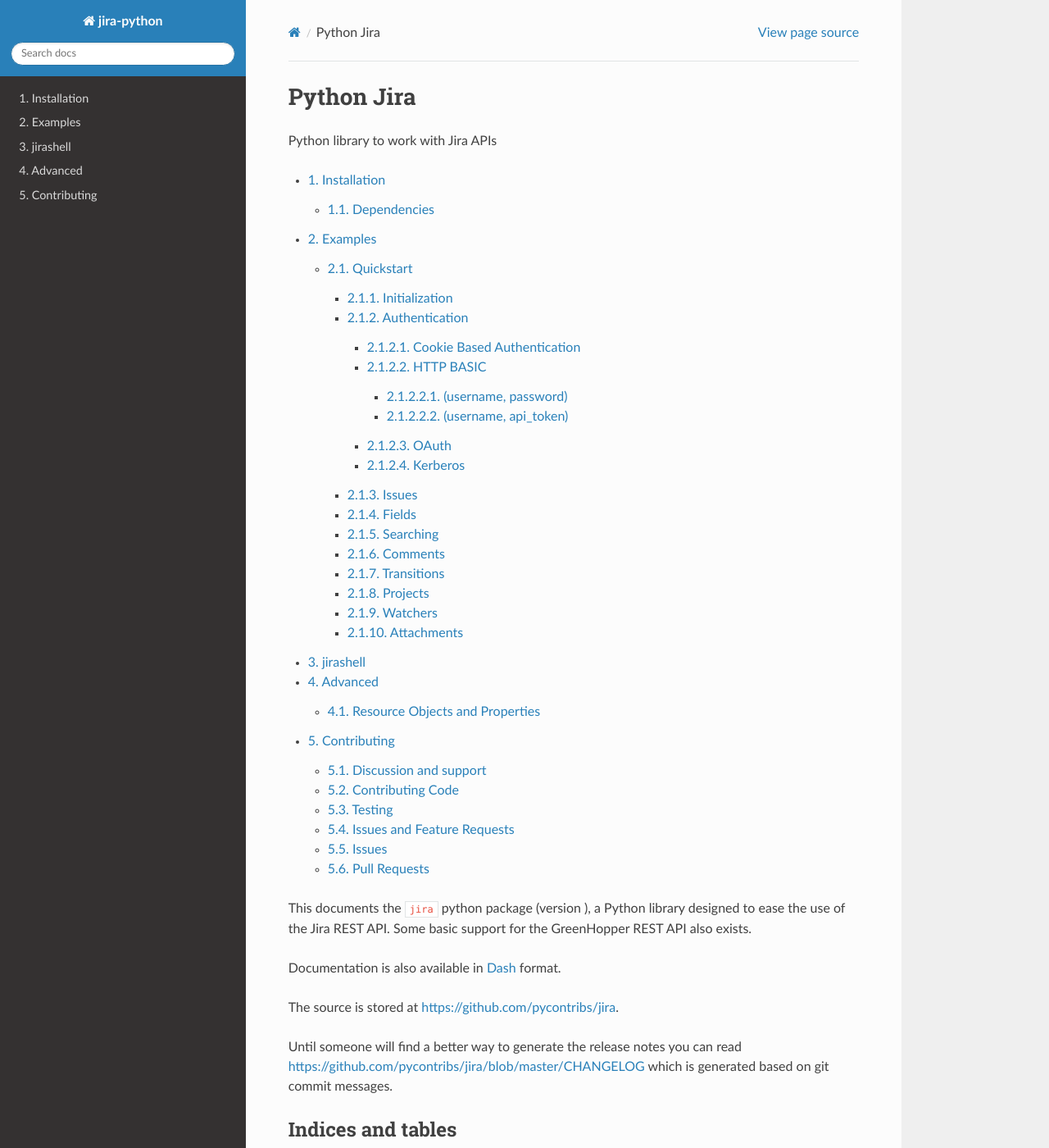
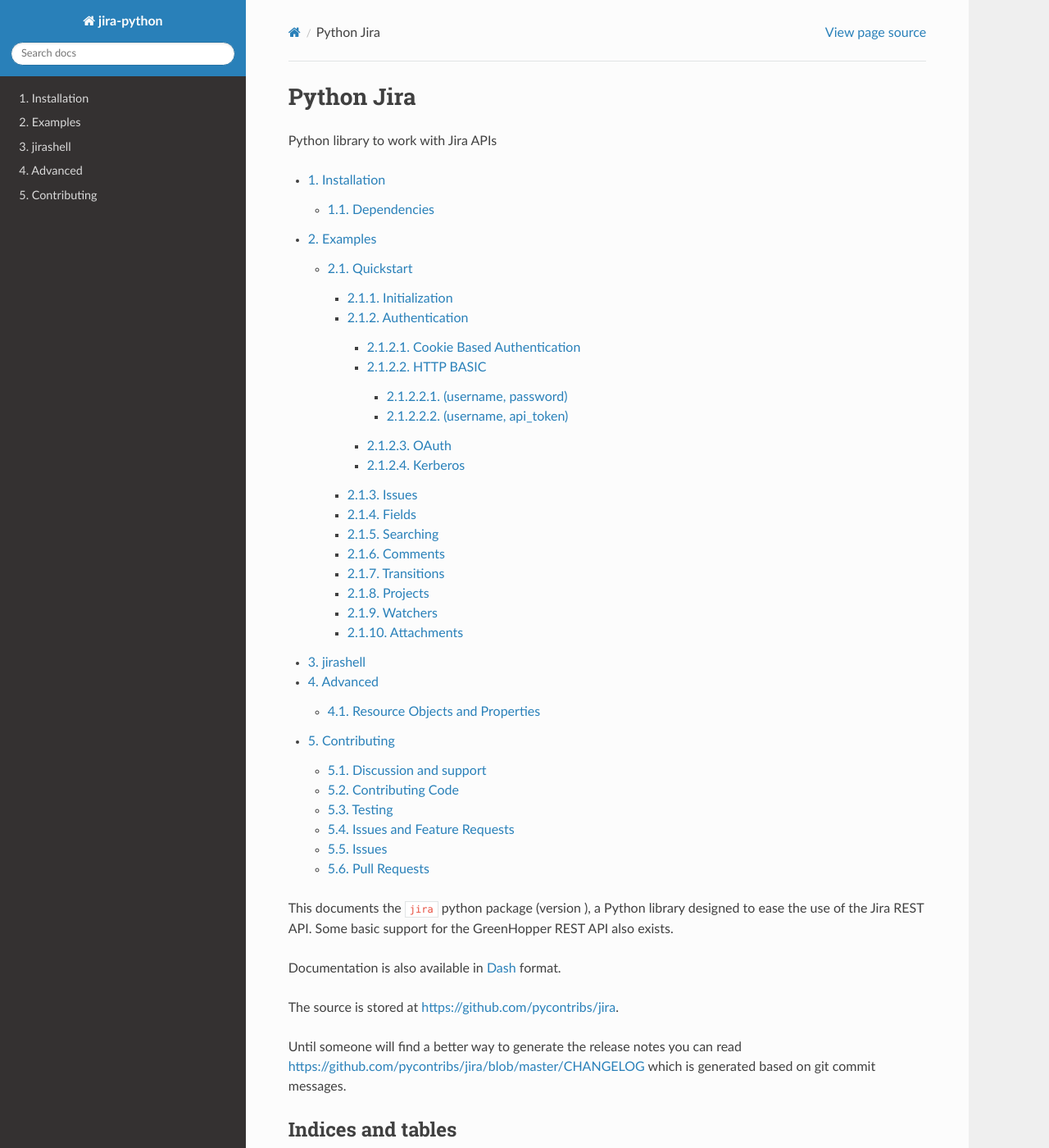
Before and after one commit to pycontribs/jira, a Sphinx documentation site: the page built from docs/index.rst, in a window 1280 px wide and 1400 px high. Shown: the whole window at 82% size. Built offline with Sphinx 7.4.7 and the Read the Docs theme 2.0.0, drawn with Linux system fonts in a browser that asks for light colours; pages that are not in the unit, such as notebooks, are missing from menus; the version number could not be read and is left out.

Commit message:
this should fix the mismatch between the white background and the line length of the docs

```diff
--- /dev/null
+++ b/docs/_static/css/custom_width.css
@@ -0,0 +1,5 @@
+@import url("theme.css");
+/* as found in https://stackoverflow.com/a/62338678/2559785 */
+.wy-nav-content {
+    max-width: 90%; !important
+}
--- a/docs/conf.py
+++ b/docs/conf.py
@@ -167,7 +167,7 @@
 # Theme options are theme-specific and customize the look and feel of a theme
 # further.  For a list of options available for each theme, see the
 # documentation.
-# html_theme_options = {}
+html_theme_options = {"body_max_width": "100%"}
 
 # Add any paths that contain custom themes here, relative to this directory.
 # html_theme_path = []
@@ -193,6 +193,8 @@
 # relative to this directory. They are copied after the builtin static files,
 # so a file named "default.css" will overwrite the builtin "default.css".
 html_static_path = ["_static"]
+
+html_style = "css/custom_width.css"
 
 # If not '', a 'Last updated on:' timestamp is inserted at every page bottom,
 # using the given strftime format.
```
